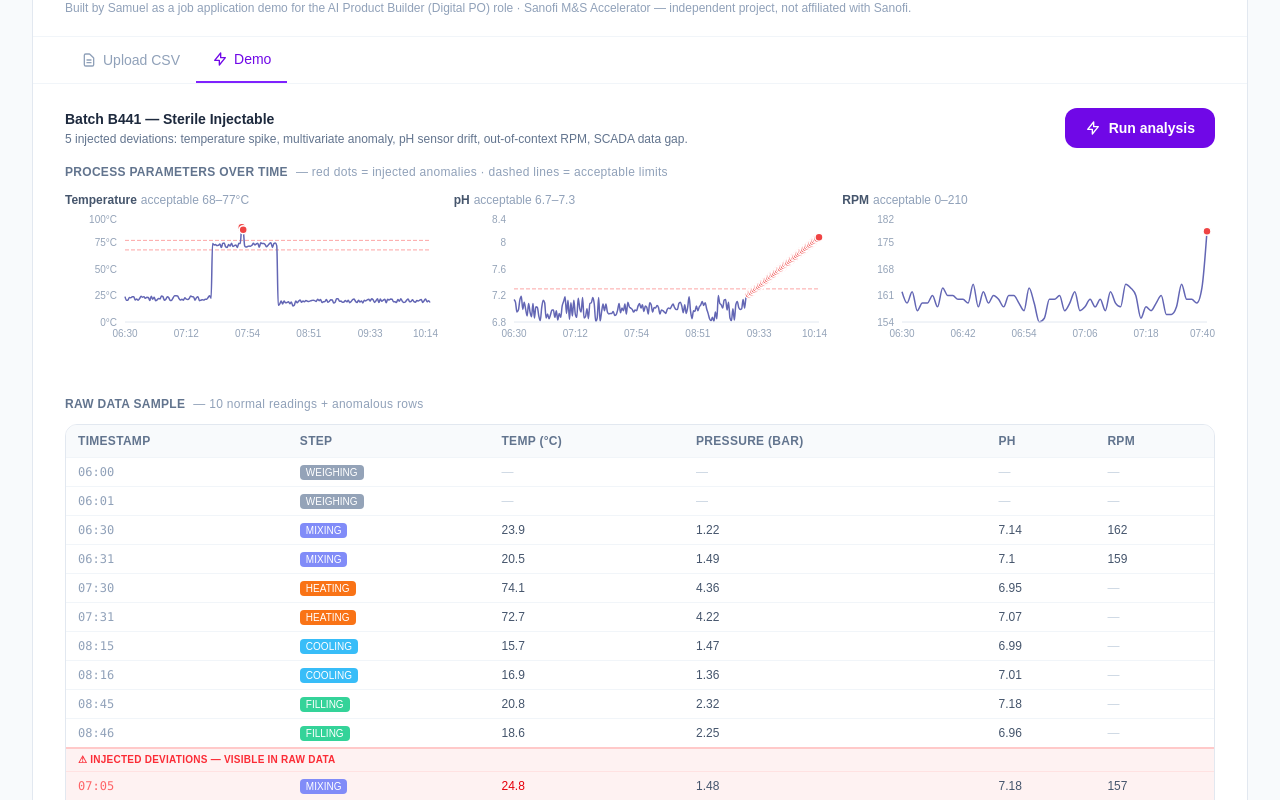
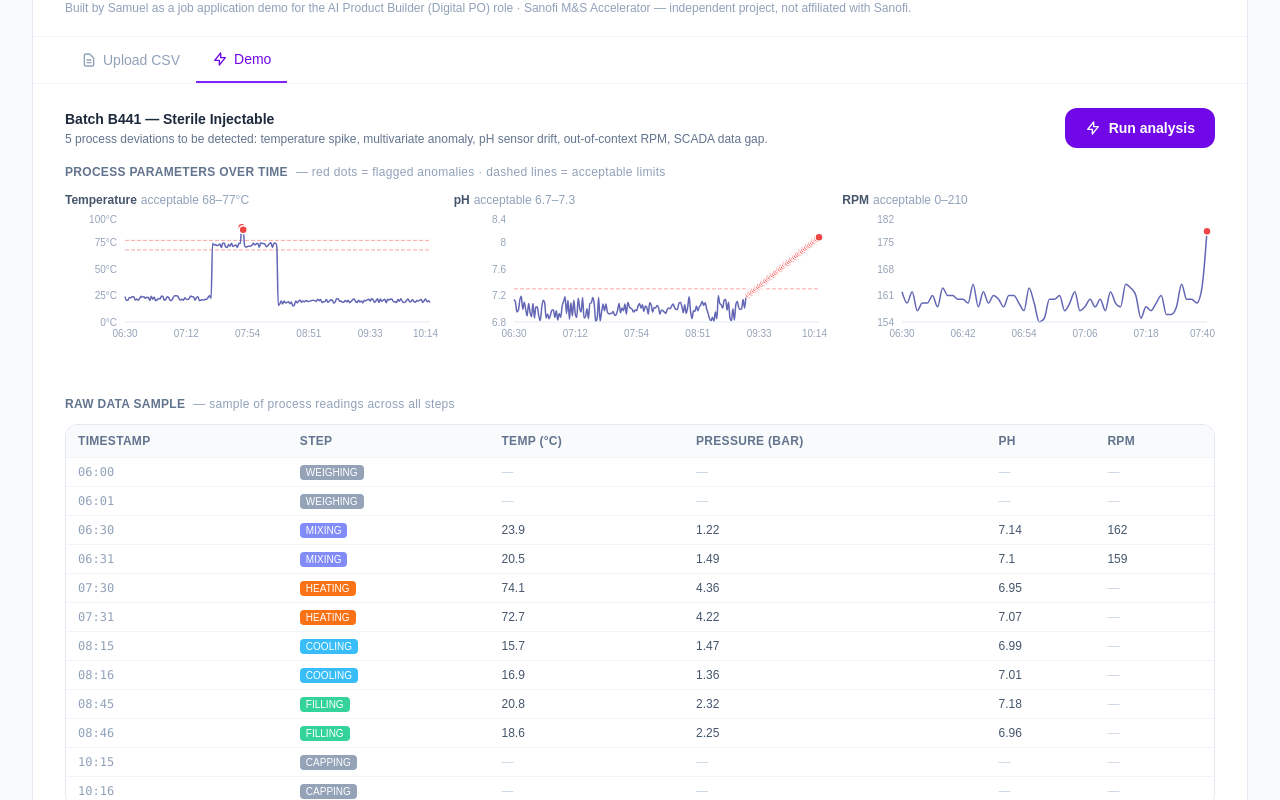
Before and after one commit to samuelpilot86/ai-deviation-detective, a Next.js app: page / in a window 1280 px wide. Shown: the part 280-1080 px from the top of the page. Built offline with nearby package versions, Linux system fonts and the light colour scheme.

Commit message:
Replace 'injected' language with 'detected/flagged' framing throughout UI

```diff
--- a/app/page.tsx
+++ b/app/page.tsx
@@ -14,7 +14,7 @@ const DEMO_SCENARIOS = [
   {
     id: "B441",
     label: "Batch B441 — Sterile Injectable",
-    description: "5 injected deviations: temperature spike, multivariate anomaly, pH sensor drift, out-of-context RPM, SCADA data gap.",
+    description: "5 process deviations to be detected: temperature spike, multivariate anomaly, pH sensor drift, out-of-context RPM, SCADA data gap.",
     file: "/demo_batch_B441.csv",
     filename: "batch_log_B441.csv",
   },
--- a/components/BatchPreview.tsx
+++ b/components/BatchPreview.tsx
@@ -156,7 +156,7 @@ function Sparkline({
                 <div className="bg-white border border-slate-200 rounded-lg px-3 py-2 text-xs shadow-md">
                   <p className="font-medium text-slate-700">{d.step} · {d.timestamp.slice(11, 16)}</p>
                   <p className={d.anomalous ? "text-red-600 font-bold" : "text-slate-600"}>
-                    {d.value}{limits.unit} {d.anomalous ? "⚠ anomaly" : ""}
+                    {d.value}{limits.unit} {d.anomalous ? "⚠ deviation" : ""}
                   </p>
                 </div>
               );
@@ -204,25 +204,13 @@ const COL_LABELS: Record<string, string> = {
 };
 
 function SampledTable({ rows }: { rows: Row[] }) {
-  // 2 normal rows per step (excluding anomalous), capped at 10 total
-  const normalRows: Row[] = [];
+  // 2 rows per step, capped at 12 total
+  const sampledRows: Row[] = [];
   const seenSteps: Record<string, number> = {};
   for (const r of rows) {
-    if (!r.anomalous) {
-      seenSteps[r.step] = (seenSteps[r.step] ?? 0) + 1;
-      if (seenSteps[r.step] <= 2) normalRows.push(r);
-    }
-    if (normalRows.length >= 10) break;
-  }
-
-  const anomalousRows = rows.filter(r => r.anomalous);
-  // Show only one row per "event" (first of each contiguous group)
-  const shownAnomalies: Row[] = [];
-  let lastAnomStep = "";
-  for (const r of anomalousRows) {
-    const key = r.step + (r.timestamp.slice(0, 15));
-    if (key !== lastAnomStep) { shownAnomalies.push(r); lastAnomStep = key; }
-    if (shownAnomalies.length >= 6) break;
+    seenSteps[r.step] = (seenSteps[r.step] ?? 0) + 1;
+    if (seenSteps[r.step] <= 2) sampledRows.push(r);
+    if (sampledRows.length >= 12) break;
   }
 
   const fmt = (v: number | null | string) =>
@@ -239,7 +227,7 @@ function SampledTable({ rows }: { rows: Row[] }) {
           </tr>
         </thead>
         <tbody>
-          {normalRows.map((r, i) => (
+          {sampledRows.map((r, i) => (
             <tr key={i} className="border-t border-slate-100">
               <td className="px-3 py-1.5 font-mono text-slate-400">{r.timestamp.slice(11, 16)}</td>
               <td className="px-3 py-1.5">
@@ -249,24 +237,6 @@ function SampledTable({ rows }: { rows: Row[] }) {
               <td className="px-3 py-1.5 text-slate-600">{fmt(r.pressure_bar)}</td>
               <td className="px-3 py-1.5 text-slate-600">{fmt(r.ph)}</td>
               <td className="px-3 py-1.5 text-slate-600">{fmt(r.mixing_rpm)}</td>
-            </tr>
-          ))}
-          {/* Separator */}
-          <tr className="bg-red-50 border-t-2 border-red-200">
-            <td colSpan={6} className="px-3 py-1 text-[10px] font-semibold text-red-500 uppercase tracking-wide">
-              ⚠ Injected deviations — visible in raw data
-            </td>
-          </tr>
-          {shownAnomalies.map((r, i) => (
-            <tr key={i} className="border-t border-red-100 bg-red-50">
-              <td className="px-3 py-1.5 font-mono text-red-400">{r.timestamp.slice(11, 16)}</td>
-              <td className="px-3 py-1.5">
-                <span className="px-1.5 py-0.5 rounded text-white text-[10px] font-medium" style={{ background: STEP_COLOR[r.step] ?? "#94a3b8" }}>{r.step}</span>
-              </td>
-              <td className={`px-3 py-1.5 font-medium ${r.temperature_c !== null && (r.temperature_c > 77 || r.temperature_c < 68) ? "text-red-600" : "text-slate-600"}`}>{fmt(r.temperature_c)}</td>
-              <td className="px-3 py-1.5 text-slate-600">{fmt(r.pressure_bar)}</td>
-              <td className={`px-3 py-1.5 font-medium ${r.ph !== null && (r.ph > 7.3 || r.ph < 6.7) ? "text-red-600" : "text-slate-600"}`}>{fmt(r.ph)}</td>
-              <td className={`px-3 py-1.5 font-medium ${r.mixing_rpm !== null && r.step === "HEATING" ? "text-orange-600" : "text-slate-600"}`}>{fmt(r.mixing_rpm)}</td>
             </tr>
           ))}
         </tbody>
@@ -293,7 +263,7 @@ export default function BatchPreview({ csvPath }: { csvPath: string }) {
       <div>
         <p className="text-xs font-semibold text-slate-500 uppercase tracking-wide mb-3">
           Process parameters over time
-          <span className="ml-2 font-normal normal-case text-slate-400">— red dots = injected anomalies · dashed lines = acceptable limits</span>
+          <span className="ml-2 font-normal normal-case text-slate-400">— red dots = flagged anomalies · dashed lines = acceptable limits</span>
         </p>
         <div className="grid grid-cols-3 gap-4">
           <Sparkline data={rows} field="temperature_c" limits={LIMITS.temperature_c} />
@@ -306,7 +276,7 @@ export default function BatchPreview({ csvPath }: { csvPath: string }) {
       <div>
         <p className="text-xs font-semibold text-slate-500 uppercase tracking-wide mb-3">
           Raw data sample
-          <span className="ml-2 font-normal normal-case text-slate-400">— 10 normal readings + anomalous rows</span>
+          <span className="ml-2 font-normal normal-case text-slate-400">— sample of process readings across all steps</span>
         </p>
         <SampledTable rows={rows} />
       </div>
```
